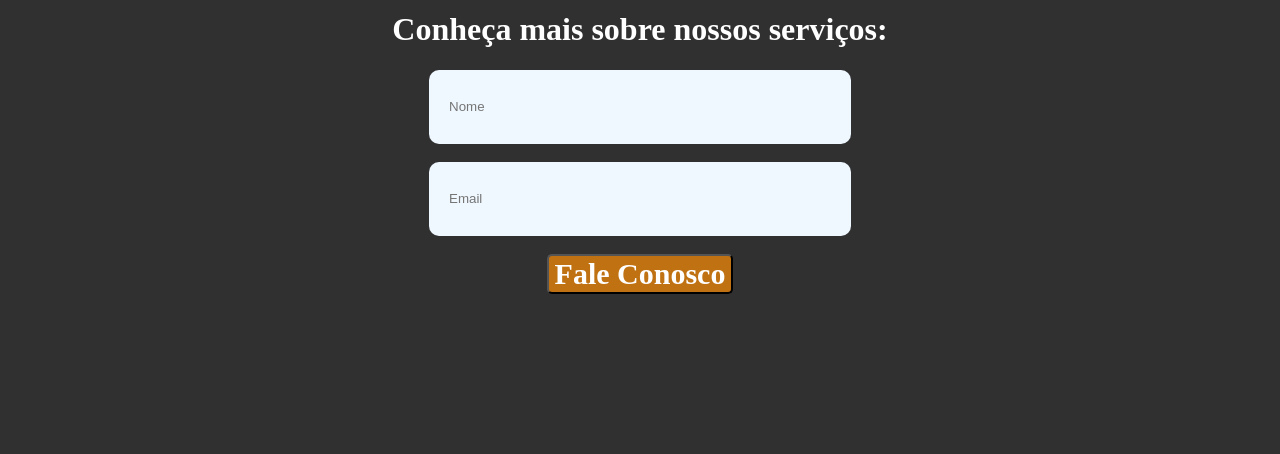
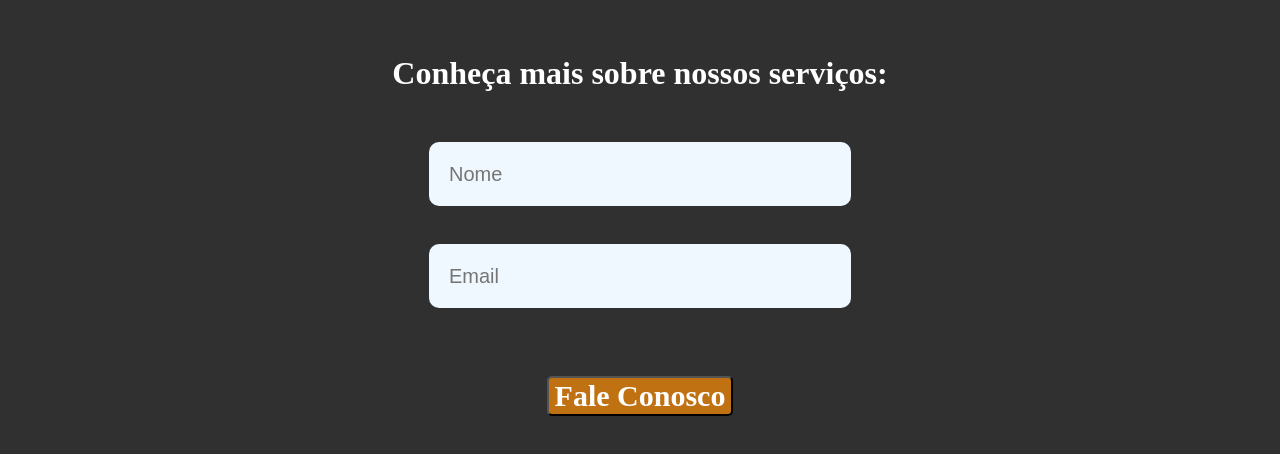
Before and after one commit to macedo31/Landing-Page-Arq, a plain HTML site: page index.html in a window 1280 px wide. Shown: the part 1431-1885 px from the top of the page. Before the commit the page ends 1733 px from the top, so only its background shows below. Drawn offline with Linux system fonts and the light colour scheme.

Commit message:
Add files via upload

```diff
--- a/style.css
+++ b/style.css
@@ -48,6 +48,8 @@ margin-left: 10px;}
     #subtituloTM {
         font-size: 25px;
         margin-left: 60px;
+        justify-content: center;
+
 
     }
 
@@ -85,15 +87,18 @@ margin-left: 10px;}
 
     #tituloform {
         color: #FFFFFF;
+        margin-top: 65px;
+        margin-bottom: 40px;
     }
 
     .form{ width: 400px;
-        height: 72px;
+        height: 62px;
         border: 0px;
         background-color: aliceblue;
         padding-left: 20px;
         border-radius: 10px;
-
+        font-size: 20px;
+        margin: 10px;
 
     }
 
@@ -105,6 +110,8 @@ margin-left: 10px;}
         cursor: pointer;
         font-weight: bolder;
         border-radius: 5px;
+        margin-bottom: 40px;
+        margin-top: 40px;
 
     }
 
```
